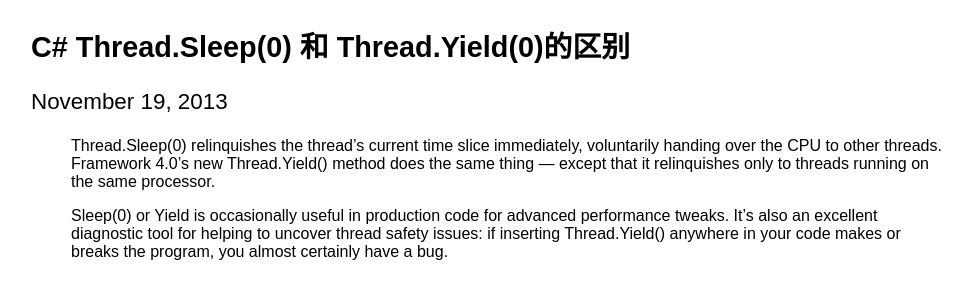
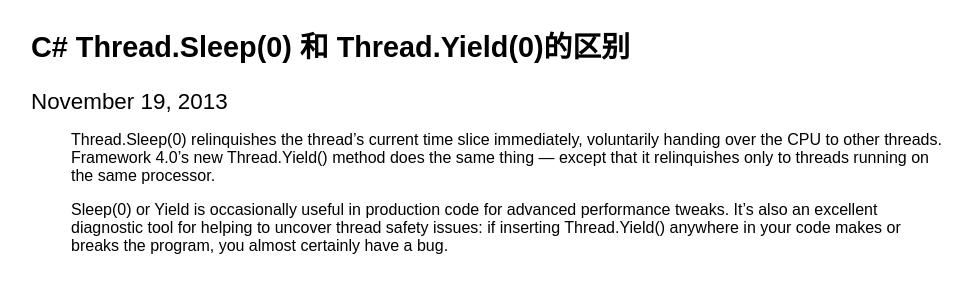
Before and after one commit to osrpt/osrpt.github.com, a Jekyll site: the page built from _posts/2013-11-19-c-charp-yield-and-sleep.md, in a window 1280 px wide. Shown: the top 300 px of the page, without its empty margins (129-1101 px from the left). Built offline with Jekyll 4.4.1, drawn with Linux system fonts in a browser that asks for light colours; Markdown is read by kramdown in place of the engine named in the settings.

Commit message:
add favicon and edit date

```diff
--- a/_layouts/post.html
+++ b/_layouts/post.html
@@ -4,10 +4,11 @@
     <meta charset="UTF-8">
     <title>{{ page.title }} &ndash; massimo's blog</title>
     <link rel="stylesheet" href="/css/default.css">
+    <link rel="icon" type="image/x-icon" href="/favicon.ico" />
 </head>
 <body class="article">
     <h2 class="title">{{page.title}}</h2>
-    <p class="date">{{ page.date | date: "%B %d, %Y" }}</p>
+    <span class="date">{{ page.date | date: "%B %d, %Y" }}</span>
     {{ content }}
 </body>
 </html>
```
